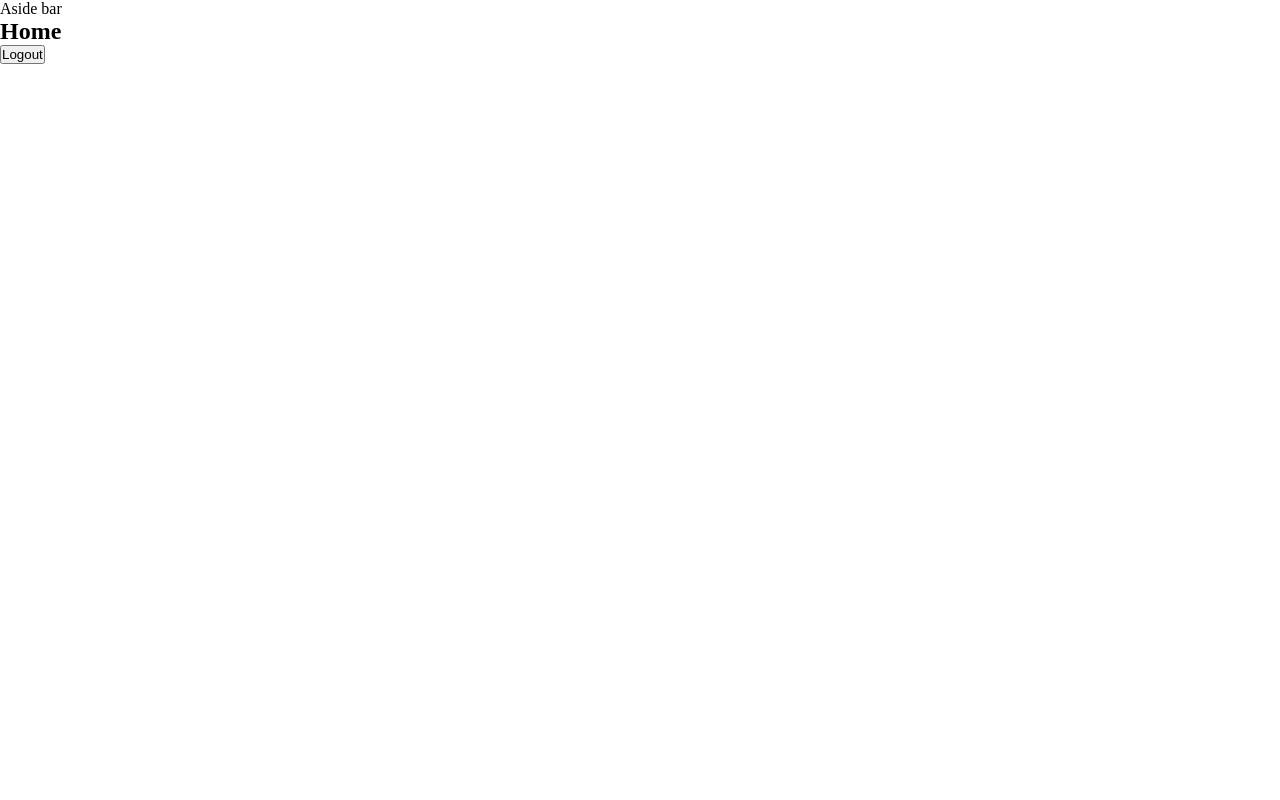
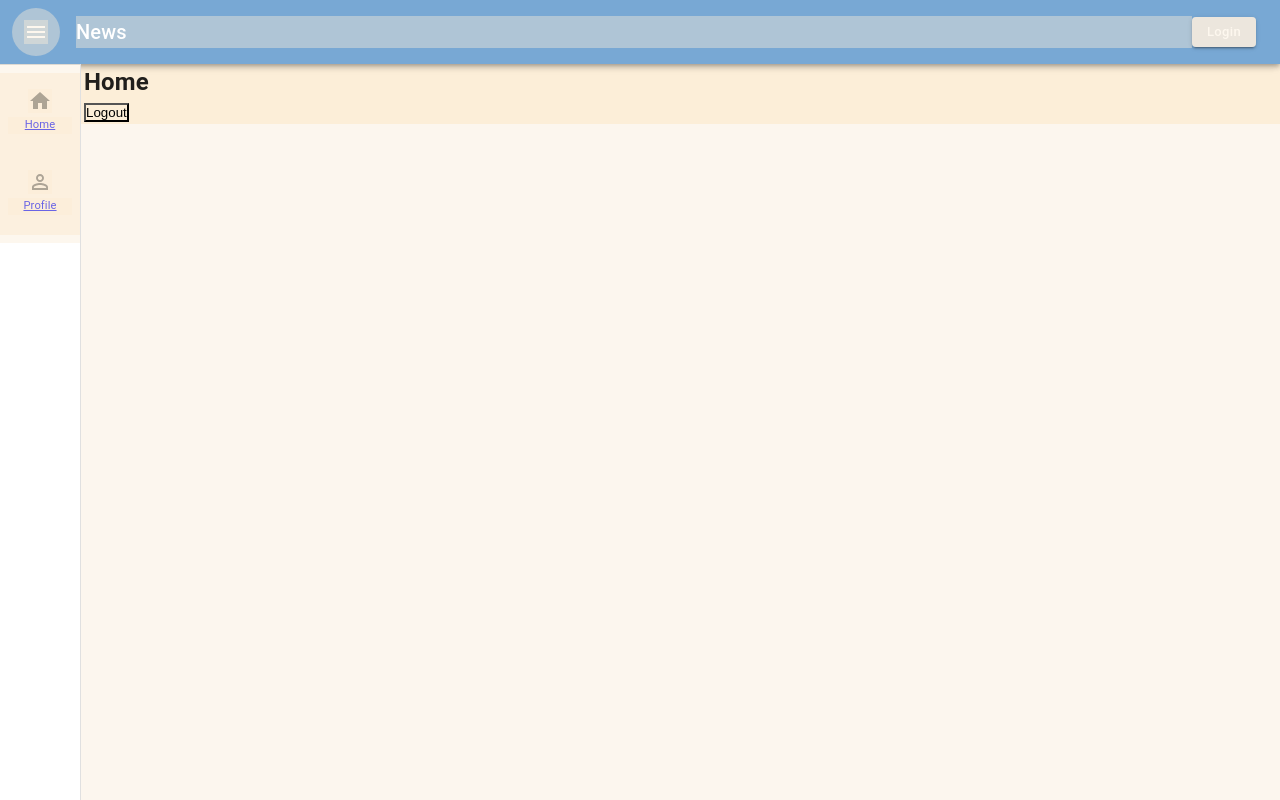
Before and after one commit to ravikumar1002/e-connections, a React (Vite) app: page /home in a window 1280 px wide. Built offline with nearby package versions, Linux system fonts and the light colour scheme; no server answers; sample sign-in values are in the browser's storage.

Commit message:
made page layout

```diff
--- a/package.json
+++ b/package.json
@@ -12,6 +12,7 @@
     "@emotion/react": "^11.10.6",
     "@emotion/styled": "^11.10.6",
     "@hookform/resolvers": "^3.0.0",
+    "@mui/icons-material": "^5.11.16",
     "@mui/lab": "^5.0.0-alpha.125",
     "@mui/material": "^5.11.16",
     "@mui/styled-engine-sc": "^5.11.11",
--- /dev/null
+++ b/src/components/AsideBar/AsideBar.tsx
@@ -0,0 +1,115 @@
+import { useEffect, useState } from "react";
+import {
+  Box,
+  List,
+  Divider,
+  ListItem,
+  ListItemButton,
+  ListItemIcon,
+  ListItemText,
+  Drawer,
+  useTheme,
+  drawerClasses,
+} from "@mui/material";
+import { Link, NavLink, useLocation, useNavigate } from "react-router-dom";
+import { getAuth } from "firebase/auth";
+import "./asidebar.css";
+import { useAppDispatch } from "@hooks/useAppDispatch";
+import { navigationLinks } from "./navigationsLinks";
+interface ISideNavDrawerProps {
+  open: boolean;
+  setOpen: React.Dispatch<React.SetStateAction<boolean>>;
+}
+
+export const AsidebarNav = (props: ISideNavDrawerProps) => {
+  const { open, setOpen } = props;
+  const auth = getAuth();
+  const location = useLocation();
+  const dispatch = useAppDispatch();
+  const navigate = useNavigate();
+
+  const theme = useTheme();
+
+  return (
+    <Box>
+      <Drawer
+        variant="permanent"
+        className="responsive-bar-list"
+        open={false}
+        sx={{
+          [`& .${drawerClasses.paper}`]: {
+            width: open
+              ? {
+                  sm: theme.mixins.drawerWidth.expanded.sm,
+                  xs: theme.mixins.drawerWidth.expanded.xs,
+                }
+              : {
+                  sm: theme.mixins.drawerWidth.collapsed.sm,
+                  xs: theme.mixins.drawerWidth.collapsed.xs,
+                },
+            top: theme.mixins.appBar.height,
+          },
+        }}
+      >
+        <Divider />
+        <List className="align-aside-ul">
+          {navigationLinks.map((item) => {
+            return (
+              <ListItem key={item.id} disablePadding sx={{ display: "block" }}>
+                <NavLink
+                //   style={getActiveStyle}
+                  to={item.path}
+                  title={item.title}
+                >
+                  <ListItemButton
+                    sx={{
+                      minHeight: 48,
+                      justifyContent: open ? "initial" : "center",
+                      flexDirection: open ? "initial" : "column",
+                      px: 2.5,
+                      "& .MuiListItemIcon-root": {
+                        marginRight: "inherit",
+                      },
+                      gap: open ? "1rem" : "",
+                      padding: {
+                        xs: "8px",
+                        sm: "1rem 0rem",
+                      },
+                    }}
+                  >
+                    <ListItemIcon
+                      sx={{
+                        minWidth: 0,
+                        mr: open ? 3 : "auto",
+                        justifyContent: "center",
+                      }}
+                    >
+                      {location.pathname.includes(item.path) ? (
+                        <item.activeIcon />
+                      ) : (
+                        <item.icon />
+                      )}
+                    </ListItemIcon>
+                    <ListItemText
+                      primary={item.title}
+                      sx={{
+                        "& .MuiTypography-root": {
+                          fontSize: open ? "1rem" : "0.7rem",
+                          width: open ? "auto" : "4rem",
+                          whiteSpace: "nowrap",
+                          overflow: "hidden",
+                          textOverflow: open ? "clip" : "ellipsis",
+                          textAlign: open ? "left" : "center",
+                        },
+                      }}
+                    />
+                  </ListItemButton>
+                </NavLink>
+              </ListItem>
+            );
+          })}
+        </List>
+      </Drawer>
+    </Box>
+  );
+};
--- /dev/null
+++ b/src/components/AsideBar/asidebar.css
@@ -0,0 +1,28 @@
+@media screen and (max-width: 600px) {
+  .responsive-bar-list.MuiDrawer-docked {
+    position: fixed;
+    display: flex;
+    width: 100vw;
+    bottom: 0;
+    height: max-content;
+    left: 0;
+    z-index: 1500;
+  }
+
+  .hide-element {
+    display: none;
+  }
+
+  .align-aside-ul.MuiList-root {
+    display: flex;
+    width: 100%;
+    position: fixed;
+    bottom: 0;
+    background-color: inherit;
+  }
+
+  .align-aside-ul.MuiList-root {
+    padding-top: 0;
+    padding-bottom: 0;
+  }
+}
--- /dev/null
+++ b/src/components/AsideBar/navigationsLinks.ts
@@ -0,0 +1,31 @@
+import { SvgIconProps } from "@mui/material";
+import HomeIcon from '@mui/icons-material/Home';
+import HomeOutlinedIcon from '@mui/icons-material/HomeOutlined';
+import PermIdentityIcon from '@mui/icons-material/PermIdentity';
+import PersonIcon from '@mui/icons-material/Person';
+
+interface INavigationItem {
+    id: number,
+    path: string,
+    title: string,
+    icon: (props: SvgIconProps) => JSX.Element,
+    activeIcon: (props: SvgIconProps) => JSX.Element,
+}
+
+
+export const navigationLinks: INavigationItem[] = [
+    {
+        id: 1,
+        path: "/home",
+        title: "Home",
+        icon: HomeOutlinedIcon,
+        activeIcon: HomeIcon,
+    },
+    {
+        id: 2,
+        path: "/profile",
+        title: "Profile",
+        icon: PermIdentityIcon,
+        activeIcon: PersonIcon,
+    },
+]
--- /dev/null
+++ b/src/components/Header/Header.tsx
@@ -0,0 +1,59 @@
+import {
+  AppBar,
+  Button,
+  IconButton,
+  Toolbar,
+  Typography,
+  CssBaseline,
+  useTheme,
+} from "@mui/material";
+import { Box } from "@mui/system";
+import MenuIcon from "@mui/icons-material/Menu";
+
+interface IHeaderProps {
+  open: boolean;
+  setOpen: React.Dispatch<React.SetStateAction<boolean>>;
+}
+
+const Header = (props: IHeaderProps) => {
+  const { open, setOpen } = props;
+
+  const theme = useTheme();
+
+  return (
+    <Box>
+      <CssBaseline />
+      <Box
+        sx={{
+          flexGrow: 1,
+          [`& .MuiToolbar-root`]: {
+            height: theme.mixins.appBar.height,
+          },
+        }}
+      >
+        <AppBar position="fixed" sx={{}}>
+          <Toolbar>
+            <IconButton
+              size="large"
+              edge="start"
+              color="inherit"
+              aria-label="menu"
+              onClick={() => {
+                setOpen(!open);
+              }}
+              sx={{ mr: 2 }}
+            >
+              <MenuIcon />
+            </IconButton>
+            <Typography variant="h6" component="div" sx={{ flexGrow: 1 }}>
+              News
+            </Typography>
+            <Button color="inherit">Login</Button>
+          </Toolbar>
+        </AppBar>
+      </Box>
+    </Box>
+  );
+};
+
+export default Header;
--- a/src/components/Layout/Layout.tsx
+++ b/src/components/Layout/Layout.tsx
@@ -1,15 +1,40 @@
+import { AsidebarNav } from "@components/AsideBar/AsideBar";
+import Header from "@components/Header/Header";
+import { useTheme } from "@mui/material";
+import { Box } from "@mui/system";
+import { useState } from "react";
 import { Outlet } from "react-router-dom";
 
 const Layout = () => {
+  const [open, setOpen] = useState(false);
+  const theme = useTheme();
+
   return (
-    <div>
-      <div>
-        Aside bar
-      </div>
-      <div>
-        <Outlet />
-      </div>
-    </div>
+    <Box>
+      <Header open={open} setOpen={setOpen} />
+      <Box
+        sx={{
+          marginTop: `${theme.mixins.appBar.height}px`,
+        }}
+      >
+        <AsidebarNav open={open} setOpen={setOpen} />
+        <Box
+          sx={{
+            marginLeft: open
+              ? {
+                  sm: `${theme.mixins.drawerWidth.expanded.sm + 3}px`,
+                  xs: `${theme.mixins.drawerWidth.expanded.xs + 3}px`,
+                }
+              : {
+                  sm: `${theme.mixins.drawerWidth.collapsed.sm + 3}px`,
+                  xs: `${theme.mixins.drawerWidth.collapsed.xs + 3}px`,
+                },
+          }}
+        >
+          <Outlet />
+        </Box>
+      </Box>
+    </Box>
   );
 };
 
--- /dev/null
+++ b/src/config/themes/appTheme.ts
@@ -0,0 +1,90 @@
+import { createTheme, ThemeOptions } from '@mui/material';
+
+
+declare module '@mui/material/styles/createMixins' {
+    interface Mixins {
+        drawerWidth: {
+            expanded: {
+                xs: number,
+                sm: number,
+            }
+            collapsed: {
+                xs: number,
+                sm: number,
+            }
+        };
+        appBar: {
+            height: number,
+        }
+    }
+}
+
+const appTheme: ThemeOptions = createTheme({
+    // palette: {
+    //     mode,
+    // },
+    components: {
+        MuiTextField: {
+            defaultProps: {
+                size: 'small',
+            },
+            styleOverrides: {
+                root: {
+                    '& .MuiInputBase-inputSizeSmall': {
+                        fontSize: '14px',
+                        '& ::placeholder': {
+                            fontSize: '10px',
+                        },
+                    },
+                },
+            },
+        },
+        MuiButton: {
+            defaultProps: {
+                size: 'small',
+                variant: 'contained',
+                sx: {
+                    textTransform: 'capitalize',
+                },
+            },
+        },
+        MuiGrid: {
+            defaultProps: {
+                spacing: 2,
+            },
+        },
+        MuiGrid2: {
+            defaultProps: {
+                spacing: 1,
+            },
+        },
+        MuiTypography: {
+            defaultProps: {
+                variant: 'body2',
+            },
+        },
+        MuiTooltip: {
+            defaultProps: {
+                arrow: true,
+                placement: 'top',
+            },
+        },
+    },
+    mixins: {
+        drawerWidth: {
+            expanded: {
+                sm: 200,
+                xs: 0
+            },
+            collapsed: {
+                sm: 81,
+                xs: 0,
+            }
+        },
+        appBar: {
+            height: 64,
+        }
+    },
+});
+
+export default appTheme;
--- a/src/index.css
+++ b/src/index.css
@@ -2,4 +2,5 @@
   margin: 0;
   padding: 0;
   box-sizing: border-box;
+  background-color: rgba(250, 235, 215, 0.423);
 }
--- a/src/main.tsx
+++ b/src/main.tsx
@@ -1,10 +1,12 @@
 import { createRoot } from "react-dom/client";
 import { StrictMode } from "react";
+import { ThemeProvider } from "@mui/material";
 
 import "./index.css";
 import App from "./App";
 import { Provider } from "react-redux";
 import { store } from "./store";
+import appTheme from "@config/themes/appTheme";
 
 const container = document.getElementById("root");
 if (container) {
@@ -12,7 +14,9 @@ if (container) {
   root.render(
     <StrictMode>
       <Provider store={store}>
-        <App />
+        <ThemeProvider theme={appTheme}>
+          <App />
+        </ThemeProvider>
       </Provider>
     </StrictMode>
   );
--- a/src/pages/Home/Home.tsx
+++ b/src/pages/Home/Home.tsx
@@ -22,6 +22,7 @@ const Home = () => {
       >
         Logout
       </button>
+
     </div>
   );
 };
--- a/src/pages/Signup/Signup.tsx
+++ b/src/pages/Signup/Signup.tsx
@@ -117,7 +117,7 @@ const Signup = () => {
               Already have an account?
             </Typography>
 
-            <LinkItem to="/signup" replace>
+            <LinkItem to="/login" replace>
               Click to Login
             </LinkItem>
           </Box>
```
Also changed, not shown: 1 other file (tests, documents, lock files or other folders). Lines whose indentation alone changed are shown as unchanged.
